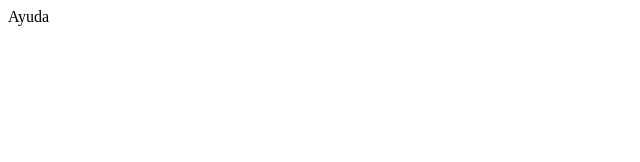
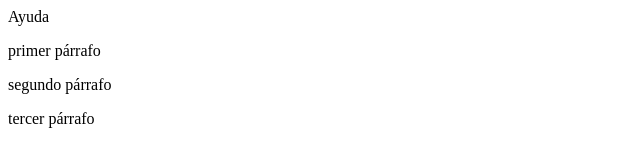
Before and after one commit to KaryuuNoBenri/ProyectoA, a plain HTML site: page index.html in a window 1280 px wide. Shown: the whole page, without its empty margins (0-640 px from the left). Drawn offline with Linux system fonts and the light colour scheme.

Commit message:
insertado parrafos

```diff
--- a/index.html
+++ b/index.html
@@ -6,7 +6,9 @@
 <P>Ayuda</P>
 
 
-
+<p>primer párrafo</p>
+<p>segundo párrafo</p>
+<p>tercer párrafo</p>
 
 
 </BODY>
```
